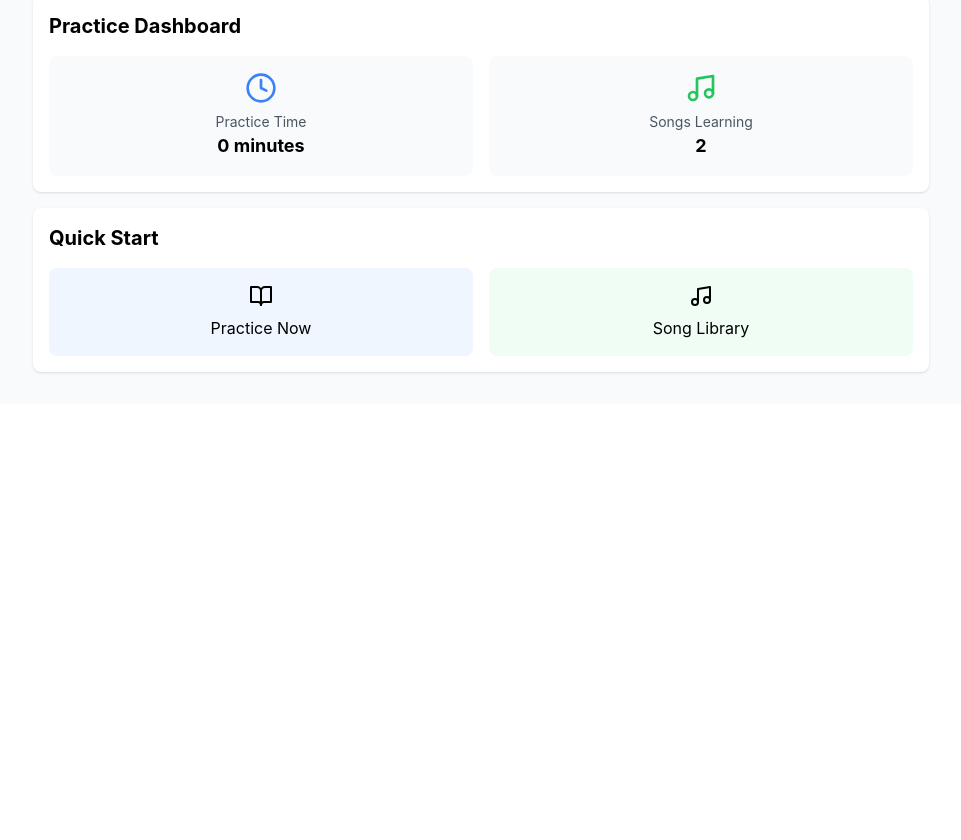
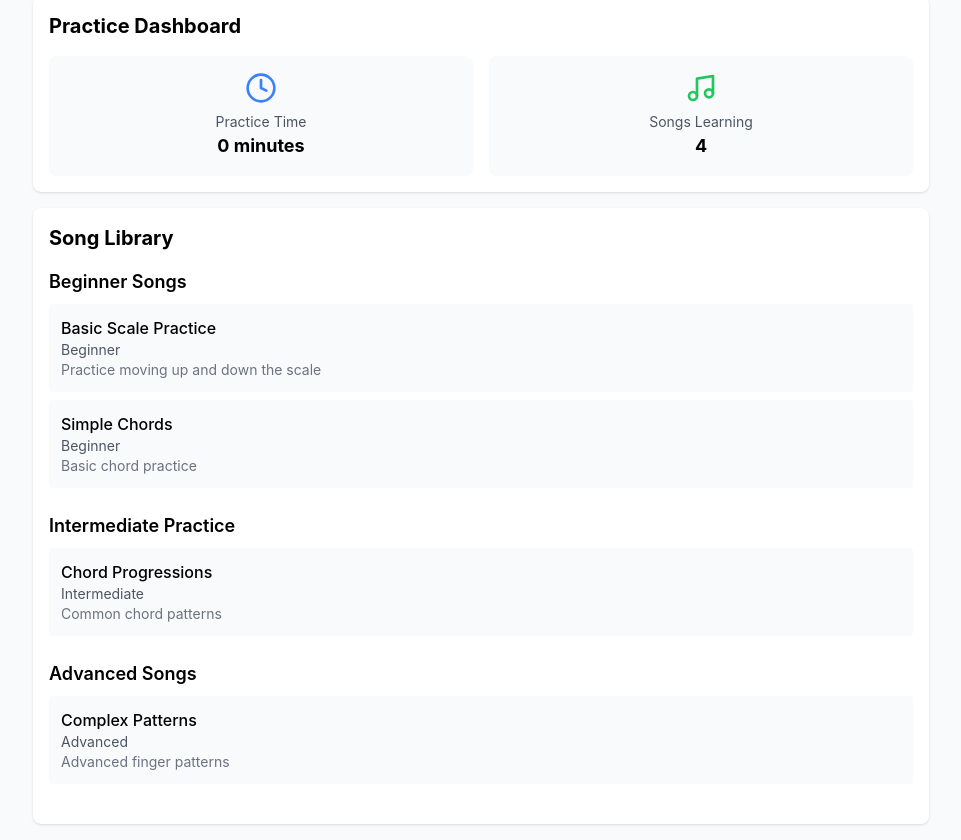
Before and after one commit to JessieBee7/harpika-practice, a React (Create React App) app: page / in a window 1280 px wide. Shown: the part 500-1340 px from the top of the page, without its empty margins (159-1120 px from the left). Before the commit the page ends 904 px from the top, so only its background shows below. Built offline with nearby package versions, Linux system fonts and the light colour scheme; the HTML template or start-up script is replaced by a standard one.

Commit message:
Update LearningSystem.js

```diff
--- a/src/components/LearningSystem.js
+++ b/src/components/LearningSystem.js
@@ -1,6 +1,5 @@
 import React, { useState } from 'react';
 import { Music, BookOpen, Star, Clock } from 'lucide-react';
-import AudioPractice from './AudioPractice';
 
 const LearningSystem = () => {
   const [currentView, setCurrentView] = useState('home');
@@ -8,52 +7,67 @@ const LearningSystem = () => {
   const [practiceMinutes, setPracticeMinutes] = useState(0);
   const [selectedSong, setSelectedSong] = useState(null);
 
-  // Song library structure
+  // Updated song library with proper tab notation
   const songLibrary = {
-    skyrim: {
-      title: "Skyrim Collection",
+    beginner: {
+      title: "Beginner Songs",
       songs: [
         {
-          title: "Dragonborn",
-          difficulty: "Intermediate",
+          title: "Basic Scale Practice",
+          difficulty: "Beginner",
+          description: "Practice moving up and down the scale",
           tab: [
-            "e|------------------------",
-            "B|------------------------",
-            "G|----0-2-0--------------",
-            "D|----------3-0----------",
-            "A|----------------3-0----",
-            "E|------------------------"
-          ],
-          quickLearn: true
+            "Going up:",
+            "1  2  3  4  5  6  7",
+            "1°  2°  3°",
+            "",
+            "Coming down:",
+            "3°  2°  1°",
+            "7  6  5  4  3  2  1"
+          ]
         },
         {
-          title: "Streets of Whiterun",
+          title: "Simple Chords",
           difficulty: "Beginner",
+          description: "Basic chord practice",
           tab: [
-            "e|------------------------",
-            "B|------------------------",
-            "G|------------------------",
-            "D|------------------------",
-            "A|------------------------",
-            "E|------------------------"
-          ],
-          quickLearn: true
+            "Major chords:",
+            "(1 3 5)    Rest    (1° 3° 5°)",
+            "",
+            "Practice slowly:",
+            "(1 3 5)  5  3  1"
+          ]
         }
       ]
     },
-    disney: {
-      title: "Disney Songs",
+    intermediate: {
+      title: "Intermediate Practice",
       songs: [
         {
-          title: "A Whole New World",
-          difficulty: "Beginner",
+          title: "Chord Progressions",
+          difficulty: "Intermediate",
+          description: "Common chord patterns",
           tab: [
-            "e|------------------------",
-            "B|------------------------",
-            "G|------------------------",
-            "D|------------------------",
-            "A|------------------------",
-            "E|------------------------"
+            "(1 3 5)    (6 1° 3°)    (5 7 2°)",
+            "",
+            "Practice pattern:",
+            "(1 3 5)  5  (6 1° 3°)  3°  (5 7 2°)  2°"
+          ]
+        }
+      ]
+    },
+    advanced: {
+      title: "Advanced Songs",
+      songs: [
+        {
+          title: "Complex Patterns",
+          difficulty: "Advanced",
+          description: "Advanced finger patterns",
+          tab: [
+            "(1° 3° 5°)  7°  6°  (5° 2°)",
+            "3°  (2° 5)  (1° 3)  1",
+            "",
+            "Practice slowly at first"
           ]
         }
       ]
@@ -64,6 +78,50 @@ const LearningSystem = () => {
     setSelectedSong(song);
     setCurrentView('practice');
   };
+
+  const renderSongLibrary = () => (
+    <div className="bg-white rounded-lg shadow">
+      <div className="p-4">
+        <h2 className="text-xl font-bold mb-4">Song Library</h2>
+        {Object.entries(songLibrary).map(([category, data]) => (
+          <div key={category} className="mb-6">
+            <h3 className="text-lg font-semibold mb-2">{data.title}</h3>
+            <div className="grid gap-2">
+              {data.songs.map((song, index) => (
+                <button
+                  key={index}
+                  className="w-full text-left p-3 bg-gray-50 rounded hover:bg-gray-100"
+                  onClick={() => handleSongSelect(song)}
+                >
+                  <div className="font-medium">{song.title}</div>
+                  <div className="text-sm text-gray-600">{song.difficulty}</div>
+                  {song.description && (
+                    <div className="text-sm text-gray-500">{song.description}</div>
+                  )}
+                </button>
+              ))}
+            </div>
+          </div>
+        ))}
+      </div>
+    </div>
+  );
+
+  const renderPracticeView = () => (
+    <div className="space-y-4">
+      {selectedSong && (
+        <div className="bg-white rounded-lg shadow p-4">
+          <h2 className="text-xl font-bold mb-2">{selectedSong.title}</h2>
+          <div className="text-sm text-gray-600 mb-4">{selectedSong.difficulty}</div>
+          <div className="font-mono text-sm bg-gray-50 p-4 rounded whitespace-pre-wrap">
+            {selectedSong.tab.map((line, index) => (
+              <div key={index}>{line}</div>
+            ))}
+          </div>
+        </div>
+      )}
+    </div>
+  );
 
   return (
     <div className="learning-system">
@@ -81,82 +139,17 @@ const LearningSystem = () => {
                 <div className="text-center p-4 bg-gray-50 rounded-lg">
                   <Music className="w-8 h-8 mx-auto mb-2 text-green-500" />
                   <div className="text-sm text-gray-600">Songs Learning</div>
-                  <div className="text-lg font-bold">2</div>
+                  <div className="text-lg font-bold">{Object.values(songLibrary).reduce((total, category) => total + category.songs.length, 0)}</div>
                 </div>
               </div>
             </div>
           </div>
 
-          <div className="bg-white rounded-lg shadow mb-4">
-            <div className="p-4">
-              <h2 className="text-xl font-bold mb-4">Quick Start</h2>
-              <div className="grid grid-cols-2 gap-4">
-                <button
-                  className="p-4 bg-blue-50 rounded-lg text-center hover:bg-blue-100"
-                  onClick={() => setCurrentView('practice')}
-                >
-                  <BookOpen className="w-6 h-6 mx-auto mb-2" />
-                  Practice Now
-                </button>
-                <button
-                  className="p-4 bg-green-50 rounded-lg text-center hover:bg-green-100"
-                  onClick={() => setCurrentView('songs')}
-                >
-                  <Music className="w-6 h-6 mx-auto mb-2" />
-                  Song Library
-                </button>
-              </div>
-            </div>
-          </div>
+          {renderSongLibrary()}
         </>
       )}
 
-      {currentView === 'songs' && (
-        <div className="bg-white rounded-lg shadow">
-          <div className="p-4">
-            <h2 className="text-xl font-bold mb-4">Song Library</h2>
-            {Object.entries(songLibrary).map(([category, data]) => (
-              <div key={category} className="mb-6">
-                <h3 className="text-lg font-semibold mb-2">{data.title}</h3>
-                <div className="grid gap-2">
-                  {data.songs.map((song, index) => (
-                    <button
-                      key={index}
-                      className="w-full text-left p-3 bg-gray-50 rounded hover:bg-gray-100"
-                      onClick={() => handleSongSelect(song)}
-                    >
-                      <div className="font-medium">{song.title}</div>
-                      <div className="text-sm text-gray-600">{song.difficulty}</div>
-                    </button>
-                  ))}
-                </div>
-              </div>
-            ))}
-          </div>
-        </div>
-      )}
-
-      {currentView === 'practice' && (
-        <div className="space-y-4">
-          {selectedSong && (
-            <div className="bg-white rounded-lg shadow p-4">
-              <h2 className="text-xl font-bold mb-2">{selectedSong.title}</h2>
-              <div className="font-mono text-sm bg-gray-50 p-4 rounded">
-                {selectedSong.tab.map((line, index) => (
-                  <div key={index}>{line}</div>
-                ))}
-              </div>
-            </div>
-          )}
-
-          <AudioPractice
-            song={selectedSong}
-            onProgress={(note) => {
-              setPracticeMinutes(prev => prev + 1);
-            }}
-          />
-        </div>
-      )}
+      {currentView === 'practice' && renderPracticeView()}
     </div>
   );
 };
```
